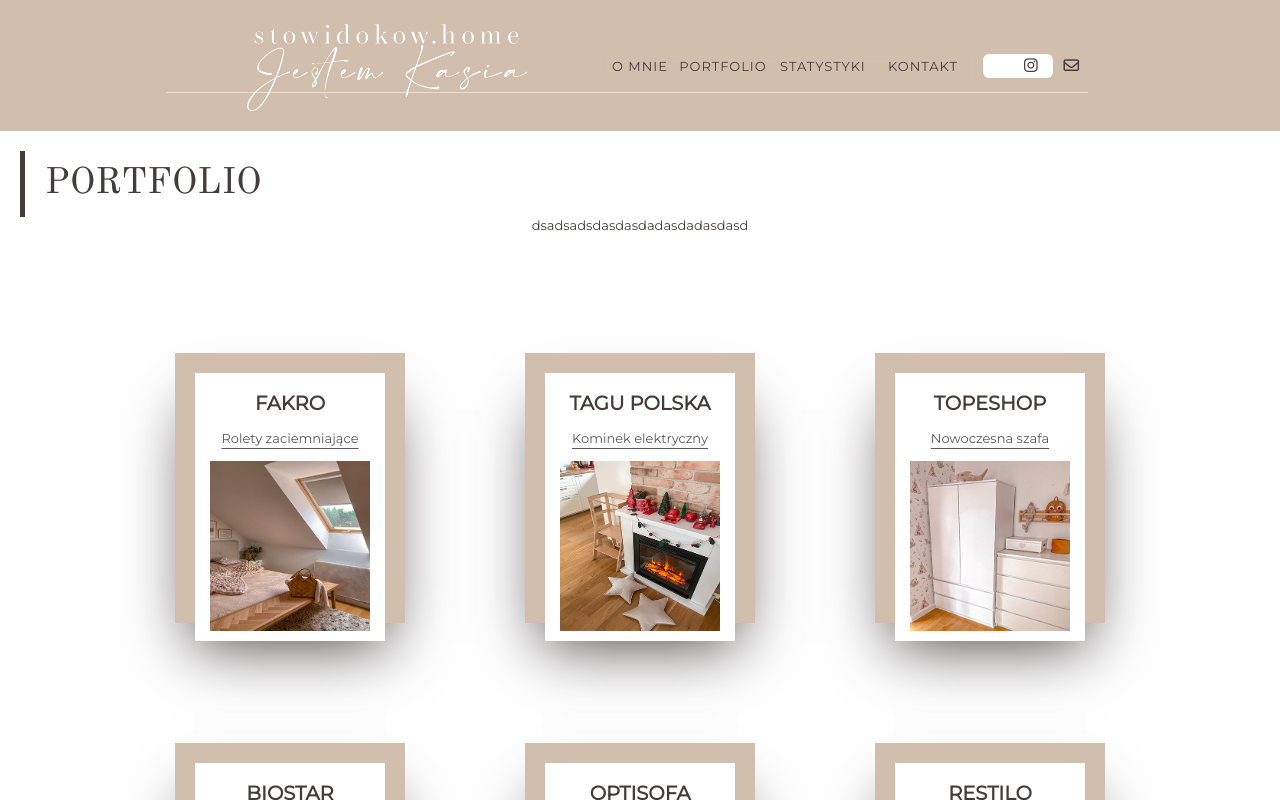
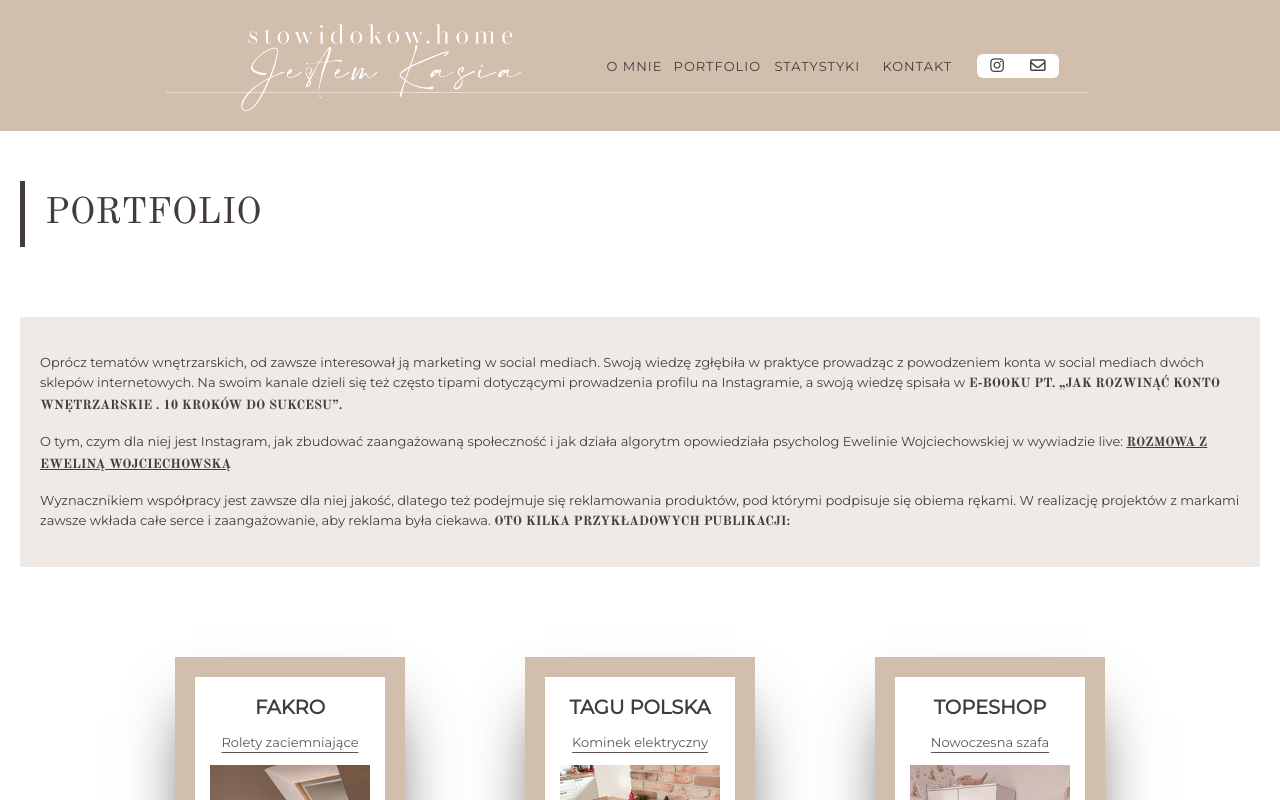
Before and after one commit to JerryWski/kathia-site, a React (Create React App) app: page /portfolio in a window 1280 px wide. Shown: the top 800 px of the page. Built offline with nearby package versions, Linux system fonts and the light colour scheme; a web font is replaced by a local one.

Commit message:
styling portfolio section + some fixes

```diff
--- a/src/components/NavigationBar.module.css
+++ b/src/components/NavigationBar.module.css
@@ -114,13 +114,12 @@
     background-color: var(--white);
     display: flex;
     border-radius: 6px;
-    padding: 3px 42px 3px 28px;
+    padding: 3px 0px 3px 0px;
     align-items: center;
     justify-content: space-evenly;
     list-style: none;
-    max-width: 50px;
+    max-width: 94px;
   }
-
   .icons {
     outline: none;
     text-decoration: none;
--- a/src/components/SectionsBoxes.tsx
+++ b/src/components/SectionsBoxes.tsx
@@ -61,7 +61,7 @@ const SectionBoxes: React.FC = () => {
               className={styles.text_span}
               onClick={scrollToTop}
             >
-              O mnie
+              {' '}O mnie
             </Link>
             . Tam dowiesz się o moich doświadczeniach związanych z
             projektowaniem wnętrz oraz miłości do kawy.
@@ -70,7 +70,7 @@ const SectionBoxes: React.FC = () => {
             W dziale
             <Link to={'/portfolio'} className={styles.text_span}>
               {' '}
-              Portfolio
+              Portfolio{' '}
             </Link>
             prezentuję moje dotychczasowe projekty i realizacje, które z
             pewnością Cię zainspirują.
--- a/src/index.css
+++ b/src/index.css
@@ -16,7 +16,7 @@ a {
 }
 :root {
   --white: hsl(0, 0%, 100%);
-  --black: #443c3c;
+  --black: hsl(0, 6%, 25%);
   --bg-rose: hsl(274, 47%, 97%);
   --beige: hsl(28, 29%, 75%);
   --font: 'Old Standard TT', serif;
--- a/src/pages/Portfolio.module.css
+++ b/src/pages/Portfolio.module.css
@@ -15,8 +15,7 @@
   color: var(--black);
   align-items: center;
   padding: 20px;
-  margin-top: 0px;
-  margin-bottom: 30px;
+  margin-top: 30px;
   background-color: var(--white);
 }
 .intro_heading {
@@ -27,6 +26,24 @@
   font-size: 2.8rem;
   font-weight: 500;
   font-family: var(--font);
+}
+.intro_description {
+  background-color: hsl(27, 23%, 92%);
+  padding: 20px;
+  font-size: 1rem;
+  margin-top: 70px;
+  font-family: var(--secondfont);
+  word-break: break-word;
+  line-height: 20px;
+}
+.intro_text {
+  margin: 15px 0 15px 0;
+}
+.intro_span, .intro_link {
+color: inherit;
+text-transform: uppercase;
+font-weight: 600;
+font-family: var(--font);
 }
 .portfolio_lists__container {
   padding: 10px;
--- a/src/pages/Portfolio.tsx
+++ b/src/pages/Portfolio.tsx
@@ -8,9 +8,39 @@ const Portfolio: React.FC = () => {
       <div className={styles.portfolio_wrapper}>
         <div className={styles.intro_container}>
           <h2 className={styles.intro_heading}>Portfolio</h2>
-          <p className={styles.intro_description}>
-            dsadsadsdasdasdadasdadasdasd
-          </p>
+          <div className={styles.intro_description}>
+            <p className={styles.intro_text}>
+              Oprócz tematów wnętrzarskich, od zawsze interesował ją marketing w
+              social mediach. Swoją wiedzę zgłębiła w praktyce prowadząc z
+              powodzeniem konta w social mediach dwóch sklepów internetowych. Na
+              swoim kanale dzieli się też często tipami dotyczącymi prowadzenia
+              profilu na Instagramie, a swoją wiedzę spisała w{' '}
+              <span className={styles.intro_span}>
+                e-booku pt. „Jak rozwinąć konto wnętrzarskie . 10 kroków do
+                sukcesu”.{' '}
+              </span>
+              <p className={styles.intro_text}>
+                O tym, czym dla niej jest Instagram, jak zbudować zaangażowaną
+                społeczność i jak działa algorytm opowiedziała psycholog
+                Ewelinie Wojciechowskiej w wywiadzie live:{' '}
+                <a
+                  className={styles.intro_link}
+                  href='https://www.instagram.com/tv/CUK_nPNDWEk/?igshid=YmMyMTA2M2Y%3D'
+                >
+                  {' '}
+                  Rozmowa z Eweliną Wojciechowską
+                </a>
+              </p>
+            </p>
+            <p className={styles.intro_text}>
+              Wyznacznikiem współpracy jest zawsze dla niej jakość, dlatego też
+              podejmuje się reklamowania produktów, pod którymi podpisuje się
+              obiema rękami. W realizację projektów z markami zawsze wkłada całe
+              serce i zaangażowanie, aby reklama była ciekawa. <span className={styles.intro_span}>
+                Oto kilka przykładowych publikacji:
+              </span>
+            </p>
+          </div>
         </div>
         <div className={styles.portfolio_lists__container}>
           <ul className={styles.portfolio_lists}>
@@ -20,7 +50,11 @@ const Portfolio: React.FC = () => {
                   <div className={styles.portfolio_description}>
                     <h3 className={styles.portfolio_title}>{item.title}</h3>
                     <p className={styles.portfolio_text}>{item.text}</p>
-                    <img className={styles.portfolio_image} src={item.image} alt='interior-photo'></img>
+                    <img
+                      className={styles.portfolio_image}
+                      src={item.image}
+                      alt='interior-photo'
+                    ></img>
                   </div>
                 </a>
               </li>
```
